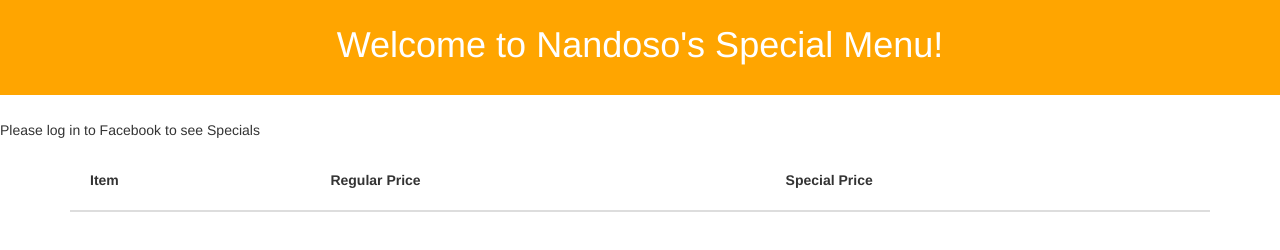
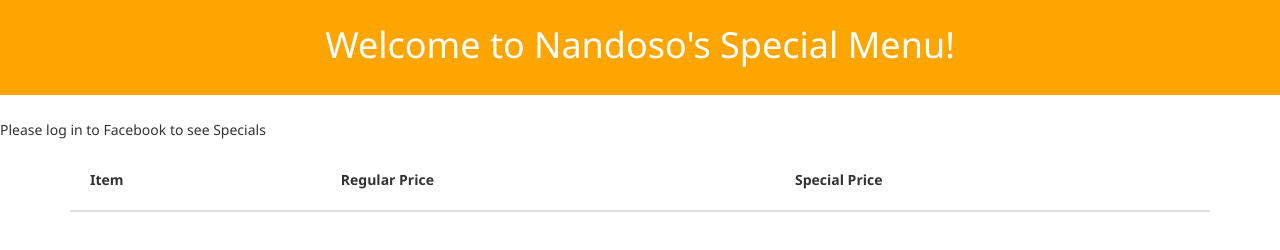
Before and after one commit to aaronzhongg/Nandoso1, a plain HTML site: page Nandoso1/index.html in a window 1280 px wide. Drawn offline with Linux system fonts and the light colour scheme; no server answers.

Commit message:
Change font

```diff
--- a/Nandoso1/index.html
+++ b/Nandoso1/index.html
@@ -14,7 +14,7 @@
 
 </head>
 
-<body>
+<body style='font-family:"Segoe UI"'>
     <div id="heading" style="background:orange">
         <h1 style="text-align:center;vertical-align:middle;color:white;line-height:100px">Welcome to Nandoso's Special Menu!</h1>
     </div>
@@ -41,7 +41,5 @@
             <!--<p id="loadingmsg">Students table loading...</p>-->
         </div>
     </div>
-
-
 </body>
 </html>
```
